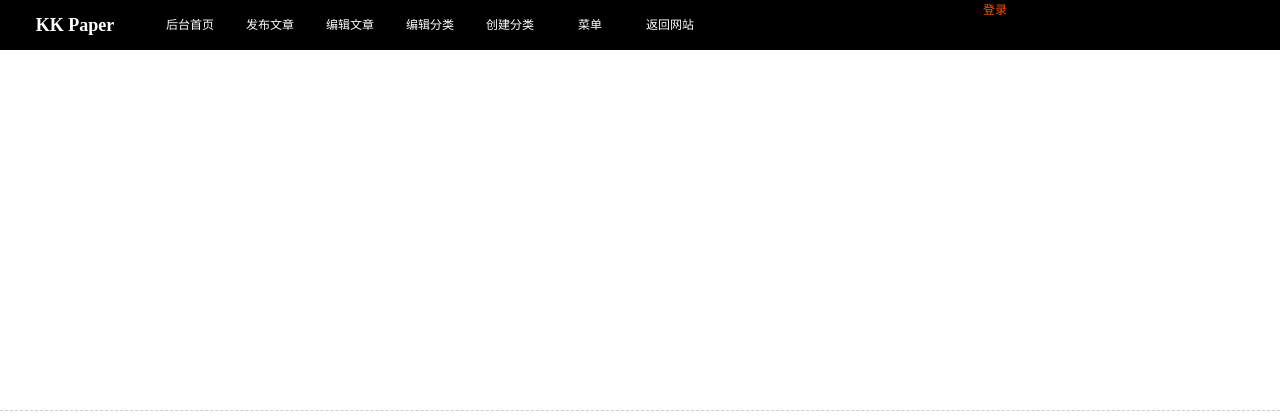
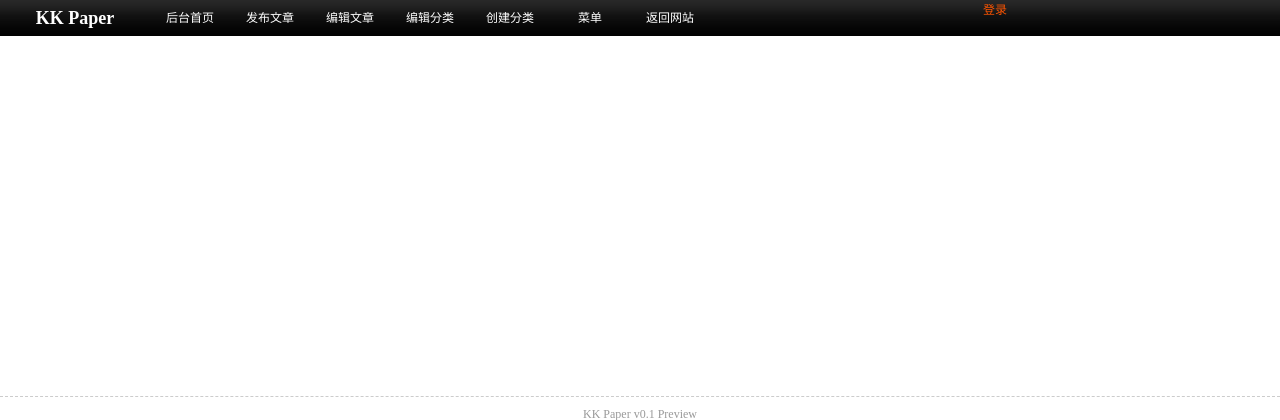
Before and after one commit to mr-kelly/KK-Paper, a CodeIgniter app: page /index.php/admin/menu/add in a window 1280 px wide. Shown: the top 420 px of the page. Run offline with CodeIgniter, Linux system fonts and the light colour scheme.

Commit message:
主题style.css

```diff
--- a/static/css/style_admin.css
+++ b/static/css/style_admin.css
@@ -43,8 +43,8 @@ a:hover {
 
 #header {
 	width: 100%;
-	height: 50px;
-	background: #000;
+	height: 36px;
+	background: url(../img/header_bg.gif);
 }
 	#header h2 {
 		display: inline-block;
@@ -52,6 +52,10 @@ a:hover {
 		color: #FFF;
 		width: 150px;
 		text-align:center;
+		height: 36px;
+		line-height: 36px;
+		margin: 0;
+		padding: 0;
 	}
 	#menu ul {
 		list-style:none;
@@ -62,8 +66,8 @@ a:hover {
 	#menu ul li {
 		float:left;
 		width: 80px;
-		line-height: 50px;
-		height: 50px;
+		line-height: 36px;
+		height: 36px;
 	}
 		#menu ul li a {
 			background: none;
--- /dev/null
+++ b/templates/kk_default/style.css
@@ -0,0 +1,5 @@
+body {
+	margin: 0;
+	padding: 0;
+	font-size: 12px;
+}
```
Also changed, not shown: templates/kk_default/header.php (+16 -2 lines), static/img/header_bg.gif (added).
